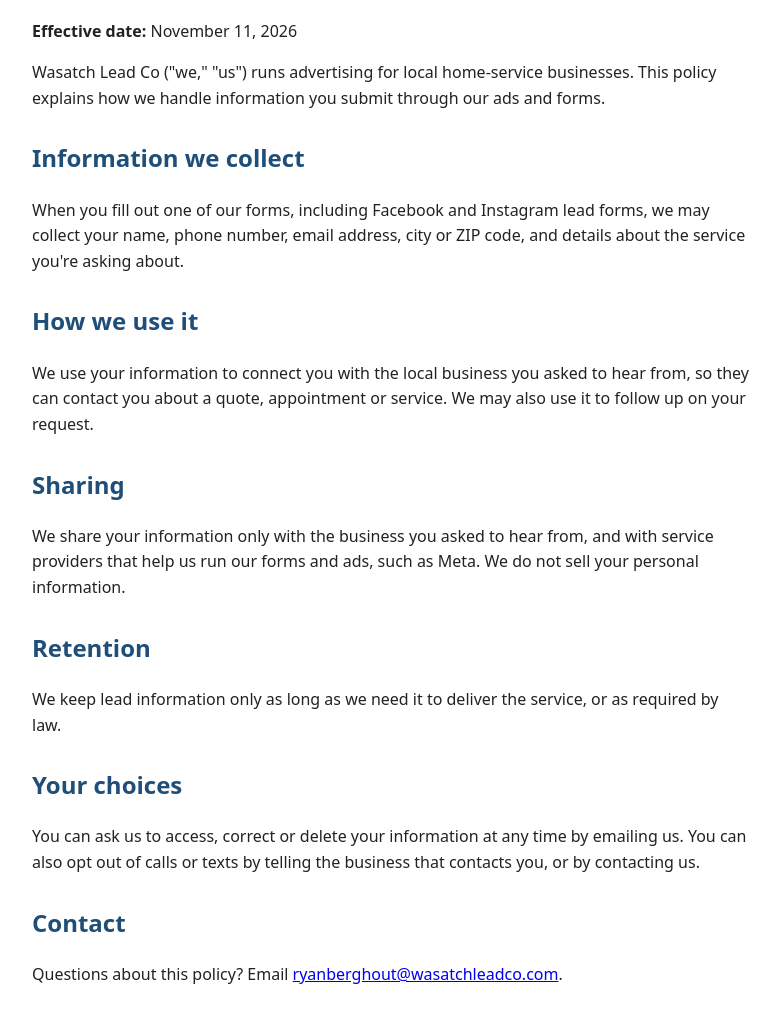
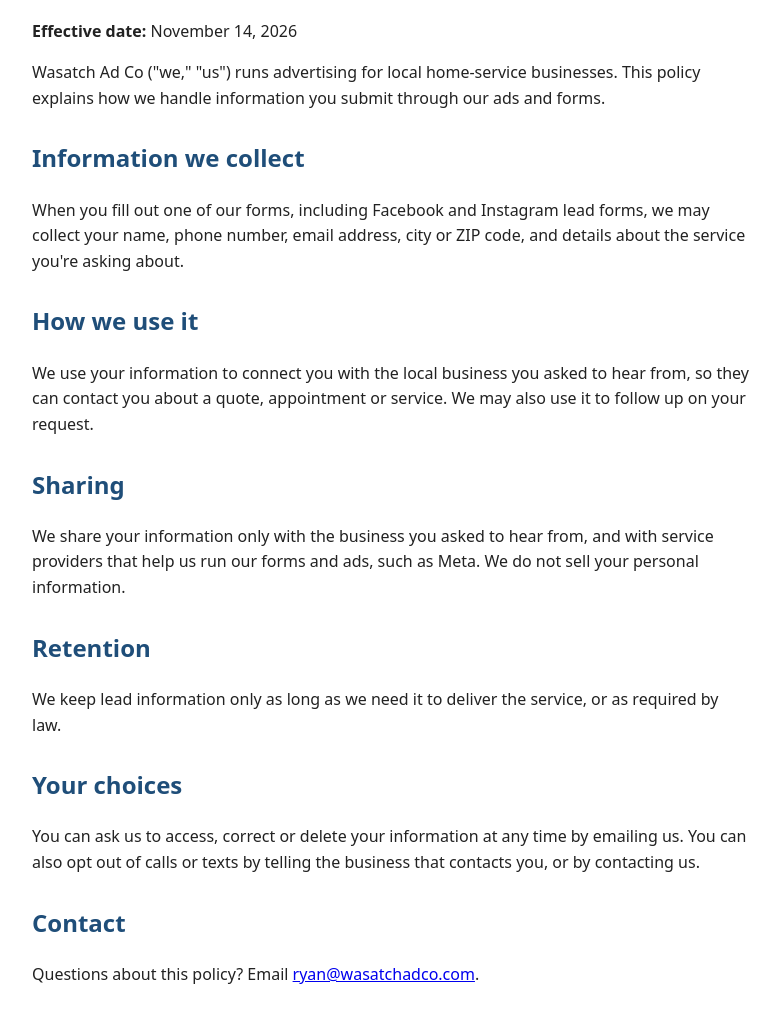
Before and after one commit to Ryanberghout/wasatch-site, a plain HTML site: page privacy.html in a window 1280 px wide. Shown: the part 94-1116 px from the top of the page, without its empty margins (248-1028 px from the left). Drawn offline with Linux system fonts and the light colour scheme.

Commit message:
Update privacy.html

```diff
--- a/privacy.html
+++ b/privacy.html
@@ -3,35 +3,28 @@
 <head>
 <meta charset="UTF-8">
 <meta name="viewport" content="width=device-width, initial-scale=1.0">
-<title>Privacy Policy | Wasatch Lead Co</title>
+<title>Privacy Policy | Wasatch Ad Co</title>
 <style>
-  body { font-family: system-ui, sans-serif; max-width: 720px; margin: 40px auto; padding: 0 20px; line-height: 1.6; color: #222; }
-  h1 { color: #1f4e79; }
-  h2 { color: #1f4e79; margin-top: 28px; }
+body { font-family: system-ui, sans-serif; max-width: 720px; margin: 40px auto; padding: 0 20px; line-height: 1.6; color: #222; }
+h1 { color: #1f4e79; }
+h2 { color: #1f4e79; margin-top: 28px; }
 </style>
 </head>
 <body>
 <h1>Privacy Policy</h1>
-<p><strong>Effective date:</strong> November 11, 2026</p>
-
-<p>Wasatch Lead Co ("we," "us") runs advertising for local home-service businesses. This policy explains how we handle information you submit through our ads and forms.</p>
-
+<p><strong>Effective date:</strong> November 14, 2026</p>
+<p>Wasatch Ad Co ("we," "us") runs advertising for local home-service businesses. This policy explains how we handle information you submit through our ads and forms.</p>
 <h2>Information we collect</h2>
 <p>When you fill out one of our forms, including Facebook and Instagram lead forms, we may collect your name, phone number, email address, city or ZIP code, and details about the service you're asking about.</p>
-
 <h2>How we use it</h2>
 <p>We use your information to connect you with the local business you asked to hear from, so they can contact you about a quote, appointment or service. We may also use it to follow up on your request.</p>
-
 <h2>Sharing</h2>
 <p>We share your information only with the business you asked to hear from, and with service providers that help us run our forms and ads, such as Meta. We do not sell your personal information.</p>
-
 <h2>Retention</h2>
 <p>We keep lead information only as long as we need it to deliver the service, or as required by law.</p>
-
 <h2>Your choices</h2>
 <p>You can ask us to access, correct or delete your information at any time by emailing us. You can also opt out of calls or texts by telling the business that contacts you, or by contacting us.</p>
-
 <h2>Contact</h2>
-<p>Questions about this policy? Email <a href="mailto:ryanberghout@wasatchleadco.com">ryanberghout@wasatchleadco.com</a>.</p>
+<p>Questions about this policy? Email <a href="mailto:ryan@wasatchadco.com">ryan@wasatchadco.com</a>.</p>
 </body>
 </html>
```
